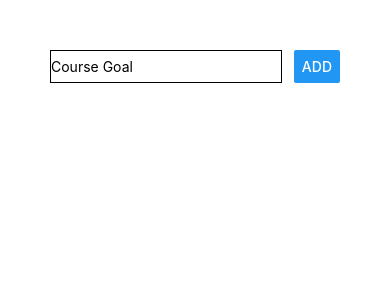
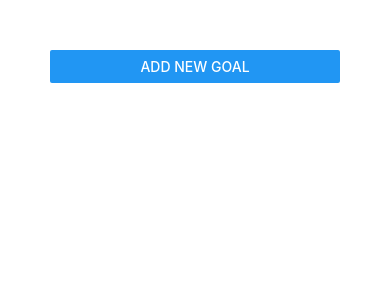
Before and after one commit to tlaudahl/react-native-practice, a React Native app: screen / in a window 390 px wide. Shown: the top 300 px of the page. Built offline with nearby package versions, Linux system fonts and the light colour scheme.

Commit message:
Added a modal for adding new goals

```diff
--- a/App.js
+++ b/App.js
@@ -1,15 +1,17 @@
 import React, { useState, useRef } from 'react';
-import { StyleSheet, Text, View, TextInput, Button, ScrollView, FlatList } from 'react-native';
+import { StyleSheet, View, FlatList, Button } from 'react-native';
 
 import GoalItem from './components/GoalItem';
 import GoalInput from './components/GoalInput';
 
 export default function App() {
-  const [courseGoals, setCourseGoals] = useState([])
+  const [courseGoals, setCourseGoals] = useState([]);
+  const [isAddMode, setIsAddMode] = useState(false);
   const flatListRef = useRef();
 
   const addGoalHandler = (goalTitle) => {
     setCourseGoals(currentGoals => [...currentGoals, { key: Math.random().toString(), value: goalTitle }]);
+    setIsAddMode(false);
   }
 
   const removeGoalHandler = goalId => {
@@ -18,10 +20,15 @@
     })
   }
 
+  const cancelGoal = () => {
+    setIsAddMode(false);
+  }
+
 
   return (
     <View style={ styles.screen }>
-      <GoalInput addGoalHandler={addGoalHandler} />
+      <Button title='Add New Goal' onPress={() => setIsAddMode(true)} />
+      <GoalInput cancelGoal={cancelGoal} isAddMode={isAddMode} addGoalHandler={addGoalHandler} />
       <FlatList ref={flatListRef} onContentSizeChange={() => flatListRef.current.scrollToEnd()} data={courseGoals} renderItem={itemData => <GoalItem id={itemData.item.key} onDelete={removeGoalHandler} title={itemData.item.value} /> } />
     </View>
   );
--- a/components/GoalInput.js
+++ b/components/GoalInput.js
@@ -1,5 +1,5 @@
 import React, { useState } from 'react'
-import { TextInput, Button, StyleSheet, View } from 'react-native';
+import { TextInput, Button, StyleSheet, View, Modal } from 'react-native';
 
 export default function GoalInput(props) {
     const [enteredGoal, setEnteredGoal] = useState('');
@@ -8,7 +8,13 @@
         setEnteredGoal(enteredText);
     }
 
+    const addGoalHandler = () => {
+        props.addGoalHandler(enteredGoal);
+        setEnteredGoal('');
+    }
+
     return (
+        <Modal visible={props.isAddMode} animationType='slide'>
             <View style={ styles.inputContainer }>
                 <TextInput
                 placeholder='Course Goal'
@@ -16,19 +22,24 @@
                 onChangeText={goalInputHandler}
                 value={enteredGoal}
                 />
-            <Button title="ADD" style={{ padding: 5 }} onPress={() => props.addGoalHandler(enteredGoal)}/>
+                <Button title='CANCEL' color='red' onPress={props.cancelGoal} />
+                <Button title="ADD" style={{ padding: 5 }} onPress={addGoalHandler}/>
             </View>
+        </Modal>
     )
 }
 
 const styles = StyleSheet.create({
     inputContainer: {
-        flexDirection: 'row',
-        justifyContent: 'space-between',
+        flex: 1,
+        justifyContent: 'center',
+        alignItems: 'center'
     },
     input: {
         width: '80%',
         borderColor: 'black',
         borderWidth: 1,
+        padding: 10,
+        marginBottom: 10
     }
 })
```
Lines whose indentation alone changed are shown as unchanged.
